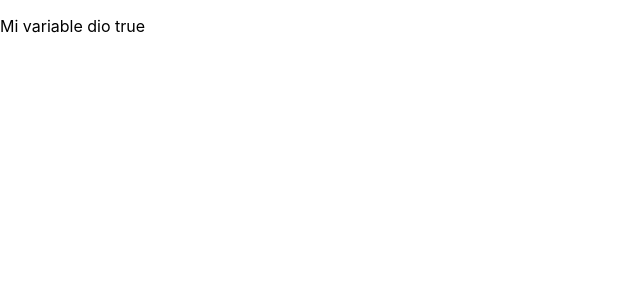
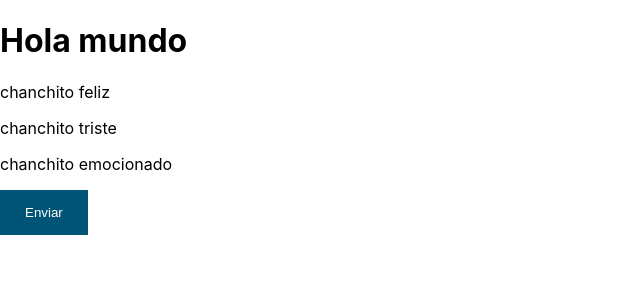
Before and after one commit to jaumebt90/react-app, a React (Create React App) app: page / in a window 1280 px wide. Shown: the top 300 px of the page, without its empty margins (0-640 px from the left). Built offline with nearby package versions, Linux system fonts and the light colour scheme.

Commit message:
Update App.js

```diff
--- a/src/App.js
+++ b/src/App.js
@@ -1,13 +1,18 @@
 import Button from "./Button";
 
+const arr = ["chanchito feliz", "chanchito triste", "chanchito emocionado"];
+
 const App = () => {
-  const miVariable = true;
+  const miVariable = false;
   if (miVariable) {
-    return <p>Mi variable dio true</p>;
+    return <p>Mi variable dio true!</p>;
   }
   return (
     <div>
       <h1 onClick={(e) => console.log("click", e)}>Hola mundo</h1>
+      {arr.map((el) => (
+        <p key={el}>{el}</p>
+      ))}
       <Button onClick={() => console.log("Clickeado")}>Enviar</Button>
     </div>
   );
```
